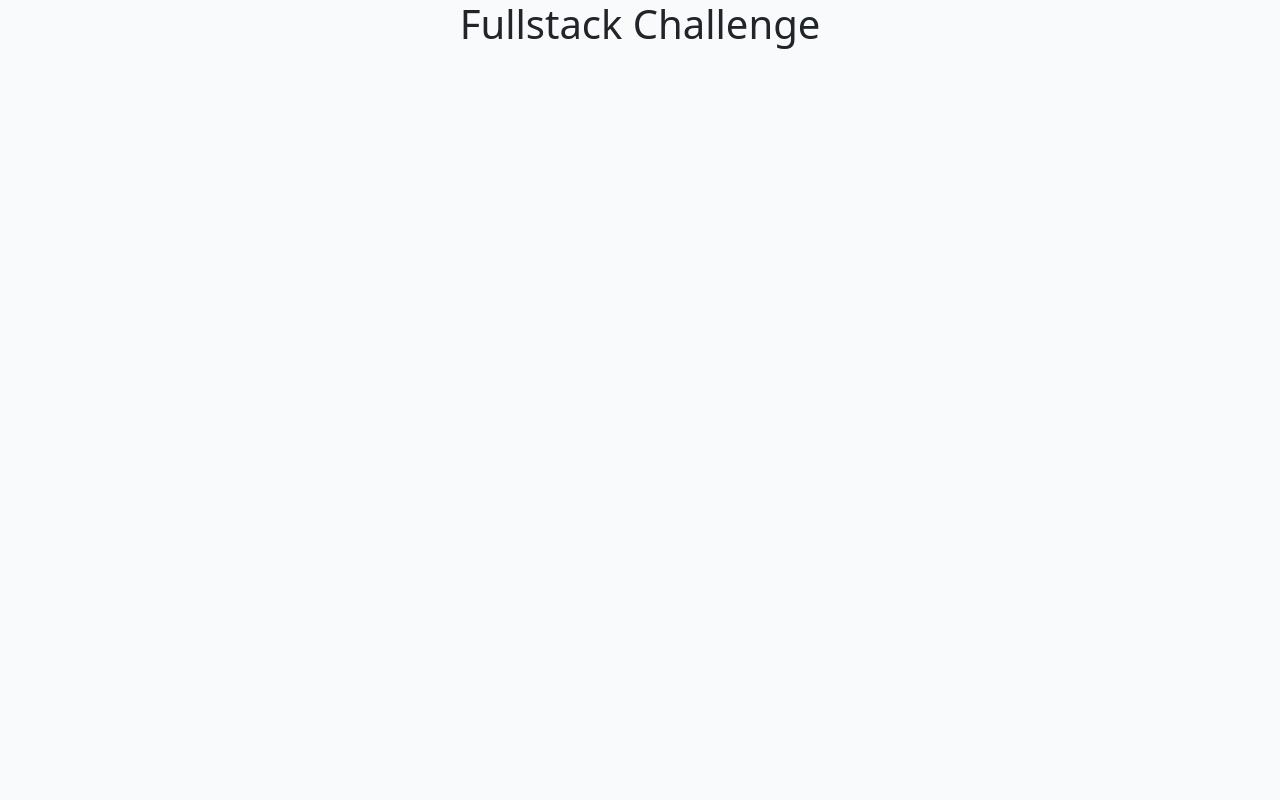
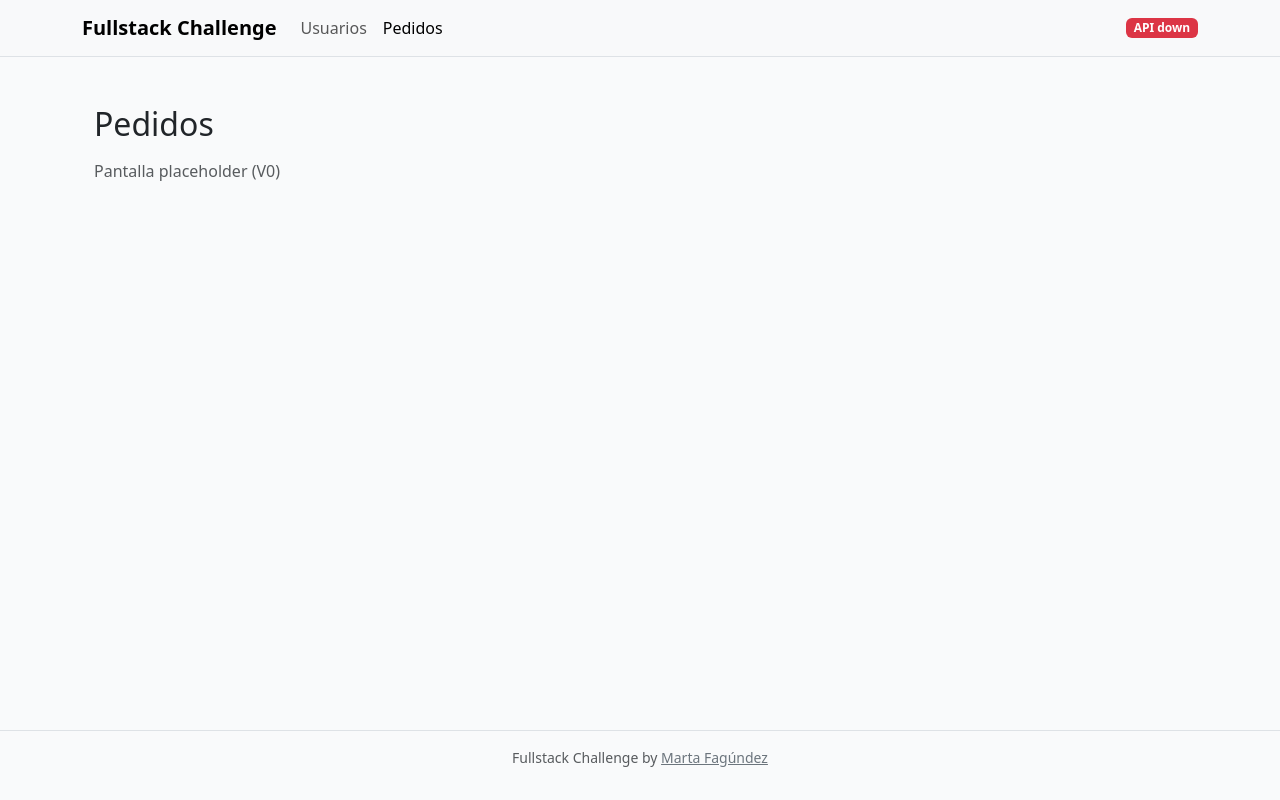
Before and after one commit to MartaFagundez/fullstack-challenge, a React app in the folder frontend/: page /orders in a window 1280 px wide. Built offline with nearby package versions, Linux system fonts and the light colour scheme; no server answers; the HTML template or start-up script is replaced by a standard one.

Commit message:
feat(frontend): install react-router and add basic layout and routing

```diff
--- a/frontend/package.json
+++ b/frontend/package.json
@@ -6,13 +6,14 @@
   "scripts": {
     "dev": "vite",
     "build": "tsc -b && vite build",
-    "lint": "eslint .",
+    "lint": "eslint . --ext .ts,.tsx",
     "preview": "vite preview"
   },
   "dependencies": {
     "bootstrap": "^5.3.8",
     "react": "^19.1.1",
-    "react-dom": "^19.1.1"
+    "react-dom": "^19.1.1",
+    "react-router": "^7.9.3"
   },
   "devDependencies": {
     "@eslint/js": "^9.36.0",
--- a/frontend/src/App.tsx
+++ b/frontend/src/App.tsx
@@ -1,7 +1,17 @@
+import { Outlet } from "react-router";
+import Navbar from "./components/Navbar";
+import Footer from "./components/Footer";
+
 function App() {
   return (
-    <div className="d-flex flex-column align-items-center w-100">
-      <h1>Fullstack Challenge</h1>
+    <div className="d-flex flex-column min-vh-100">
+      <Navbar />
+
+      <main className="container py-4">
+        <Outlet />
+      </main>
+
+      <Footer />
     </div>
   );
 }
--- /dev/null
+++ b/frontend/src/components/Footer.tsx
@@ -0,0 +1,18 @@
+export default function Footer() {
+  return (
+    <footer className="border-top py-3 mt-auto">
+      <div className="container small text-body-secondary d-flex justify-content-center">
+        <p>
+          Fullstack Challenge by{" "}
+          <a
+            href="https://martafagundez.com"
+            className="link-secondary"
+            target="_blank"
+          >
+            Marta Fagúndez
+          </a>
+        </p>
+      </div>
+    </footer>
+  );
+}
--- /dev/null
+++ b/frontend/src/components/Navbar.tsx
@@ -0,0 +1,56 @@
+import { useEffect, useState } from "react";
+import { Link, NavLink } from "react-router";
+
+const API = import.meta.env.VITE_API_BASE_URL ?? "http://localhost:5000";
+
+export default function Navbar() {
+  const [apiStatus, setApiStatus] = useState<"ok" | "down" | "pending">(
+    "pending"
+  );
+
+  useEffect(() => {
+    // Ping simple al backend para verificar V0
+    fetch(`${API}/health`)
+      .then(async (r) => {
+        setApiStatus(r.ok ? "ok" : "down");
+      })
+      .catch(() => setApiStatus("down"));
+  }, []);
+
+  return (
+    <nav className="navbar navbar-expand-lg bg-body-tertiary border-bottom">
+      <div className="container">
+        <Link to="/" className="navbar-brand fw-semibold">
+          Fullstack Challenge
+        </Link>
+        <button
+          className="navbar-toggler"
+          type="button"
+          data-bs-toggle="collapse"
+          data-bs-target="#nav"
+        >
+          <span className="navbar-toggler-icon"></span>
+        </button>
+        <div id="nav" className="collapse navbar-collapse">
+          <ul className="navbar-nav me-auto">
+            <li className="nav-item">
+              <NavLink to="/users" className="nav-link">
+                Usuarios
+              </NavLink>
+            </li>
+            <li className="nav-item">
+              <NavLink to="/orders" className="nav-link">
+                Pedidos
+              </NavLink>
+            </li>
+          </ul>
+          <span
+            className={`badge text-bg-${apiStatus === "ok" ? "success" : apiStatus === "pending" ? "secondary" : "danger"}`}
+          >
+            API {apiStatus}
+          </span>
+        </div>
+      </div>
+    </nav>
+  );
+}
--- a/frontend/src/main.tsx
+++ b/frontend/src/main.tsx
@@ -1,5 +1,9 @@
 import { StrictMode } from "react";
 import { createRoot } from "react-dom/client";
+import { BrowserRouter, Routes, Route } from "react-router";
+
+import Users from "./pages/Users.tsx";
+import Orders from "./pages/Orders.tsx";
 
 import "bootstrap/dist/css/bootstrap.min.css";
 import "./index.css";
@@ -9,6 +13,15 @@ import App from "./App.tsx";
 
 createRoot(document.getElementById("root")!).render(
   <StrictMode>
-    <App />
+    <BrowserRouter>
+      <Routes>
+        {/* Layout principal */}
+        <Route path="/" element={<App />}>
+          {/* Rutas hijas */}
+          <Route path="users" element={<Users />} />
+          <Route path="orders" element={<Orders />} />
+        </Route>
+      </Routes>
+    </BrowserRouter>
   </StrictMode>
 );
--- /dev/null
+++ b/frontend/src/pages/Orders.tsx
@@ -0,0 +1,8 @@
+export default function Orders() {
+  return (
+    <div className="container py-4">
+      <h2 className="mb-3">Pedidos</h2>
+      <p className="text-body-secondary">Pantalla placeholder (V0)</p>
+    </div>
+  );
+}
--- /dev/null
+++ b/frontend/src/pages/Users.tsx
@@ -0,0 +1,8 @@
+export default function Users() {
+  return (
+    <div className="container py-4">
+      <h2 className="mb-3">Usuarios</h2>
+      <p className="text-body-secondary">Pantalla placeholder (V0)</p>
+    </div>
+  );
+}
```
Also changed, not shown: 2 other files (tests, documents, lock files or other folders).
